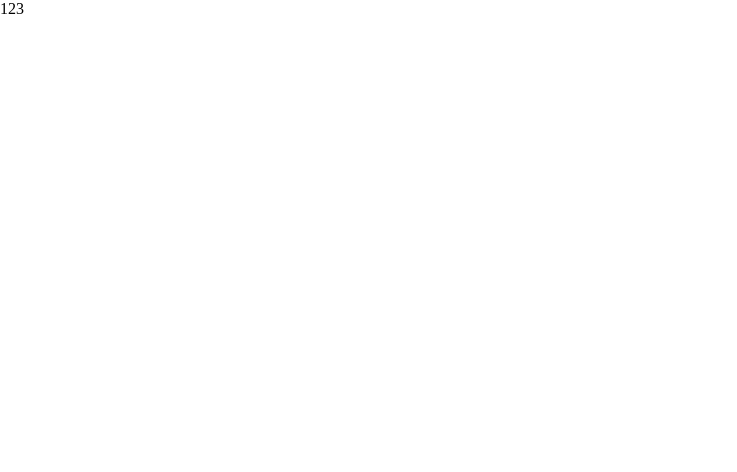
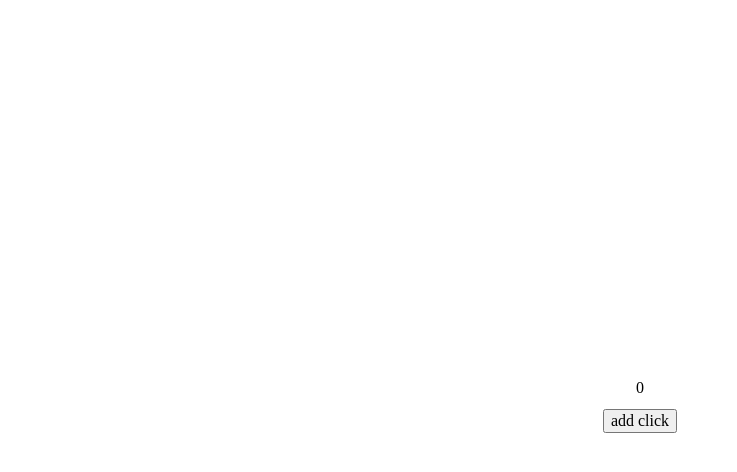
Before and after one commit to heart205/v2-ts-template, a Vue app: page / in a window 1280 px wide. Shown: the top 472 px of the page, without its empty margins (0-737 px from the left). Built offline with nearby package versions, Linux system fonts and the light colour scheme.

Commit message:
feat: fix the problem

```diff
--- a/package.json
+++ b/package.json
@@ -10,7 +10,7 @@
     "prepare": "husky install"
   },
   "dependencies": {
-    "@types/jest": "^28.1.1",
+    "@types/jest": "^28.1.6",
     "@typescript-eslint/eslint-plugin": "^5.27.1",
     "@typescript-eslint/parser": "^5.22.0",
     "@vue/cli-plugin-typescript": "^5.0.4",
--- a/src/App.vue
+++ b/src/App.vue
@@ -1,13 +1,17 @@
+<script lang="ts">
+import Vue from 'vue'
+
+export default class App extends Vue {}
+</script>
 <template>
   <div id="app">
-    123
     <router-view />
   </div>
 </template>
 
-<script>
-export default {
-  name: 'App',
+<style lang="less">
+#app {
+  height: 100%;
+  width: 100%;
 }
-</script>
-<style lang="less"></style>
+</style>
--- /dev/null
+++ b/src/decorators/logger.ts
@@ -0,0 +1,17 @@
+/**
+ * @author heart
+ * @description 日志的装饰器
+ * @Date 2022-07-17
+ */
+export function logger(target: unknown, name: string, descriptor: PropertyDescriptor) {
+  // console.log(target === MyComponent.prototype) // true
+  console.log(target)
+  // 装饰器的本意是要“装饰”类的实例，但是这个时候实例还没生成，所以只能去装饰原型
+  const oldValue = descriptor.value // 保存原来的方法
+  descriptor.value = function (...rest: unknown[]) {
+    console.log(`${name} params:`, ...rest)
+    const result = oldValue.apply(this, ...rest)
+    console.log('result: ', result)
+    return result
+  }
+}
--- a/src/main.ts
+++ b/src/main.ts
@@ -3,8 +3,12 @@ import App from './App.vue'
 import router from './router'
 import store from './store'
 import './normalize.css'
+import './styles/layout.less'
+Vue.config.productionTip = false
 
-Vue.config.productionTip = false
+import { useRegisterHooks } from './utils/registerHooks'
+
+useRegisterHooks()
 
 new Vue({
   router,
--- /dev/null
+++ b/src/pages/index.vue
@@ -0,0 +1,43 @@
+<template>
+  <div class="container flex">
+    <div>
+      <span>
+        {{ count }}
+      </span>
+      <div>
+        <button @click="handleClick">add click</button>
+      </div>
+    </div>
+  </div>
+</template>
+
+<script lang="ts">
+import Vue from 'vue'
+import Component from 'vue-class-component'
+import { logger } from '../decorators/logger'
+
+@Component
+export default class PagesIndex extends Vue {
+  count = 0
+
+  @logger
+  handleClick() {
+    this.count++
+  }
+}
+</script>
+
+<style lang="less" scoped>
+.container {
+  height: 100%;
+  width: 100%;
+  & > div {
+    margin: auto;
+    text-align: center;
+    & > span {
+      display: inline-block;
+      margin: 12px 0;
+    }
+  }
+}
+</style>
--- a/src/router/index.ts
+++ b/src/router/index.ts
@@ -3,7 +3,12 @@ import VueRouter, { RouteConfig } from 'vue-router'
 
 Vue.use(VueRouter)
 
-const routes: Array<RouteConfig> = []
+const routes: Array<RouteConfig> = [
+  {
+    path: '/',
+    component: () => import('../pages/index.vue'),
+  },
+]
 
 const router = new VueRouter({
   mode: 'history',
--- /dev/null
+++ b/src/styles/layout.less
@@ -0,0 +1,9 @@
+html,
+body {
+  height: 100%;
+  width: 100%;
+}
+
+.flex {
+  display: flex;
+}
--- /dev/null
+++ b/src/utils/registerHooks.ts
@@ -0,0 +1,5 @@
+import Component from 'vue-class-component'
+// 如果插件的hooks不声明的话则这个hooks会被带入到methods中
+export function useRegisterHooks(hooksArray: string[] = []) {
+  Component.registerHooks(['beforeRouteEnter', ...hooksArray])
+}
```
Also changed, not shown: src/utils/git.mjs (deleted, +0 -15 lines), 1 other file (tests, documents, lock files or other folders).
